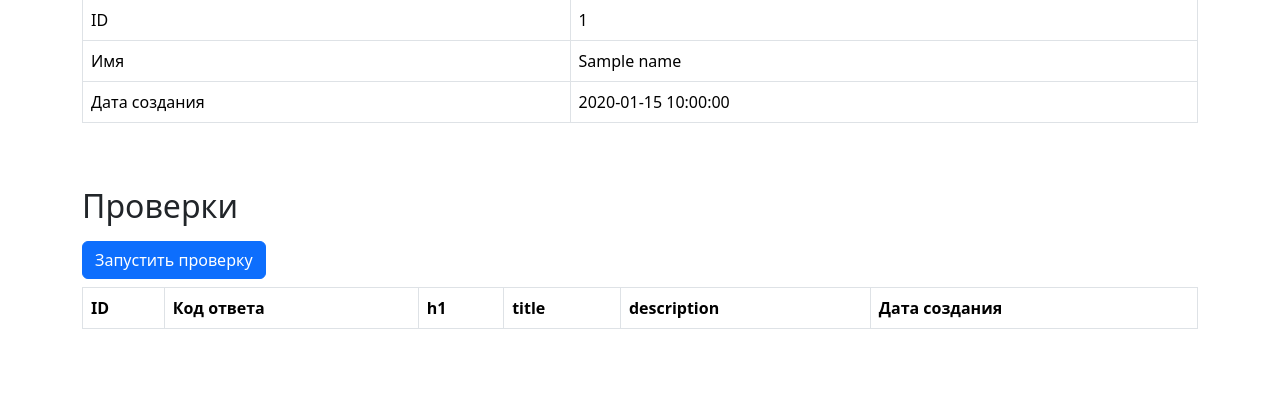
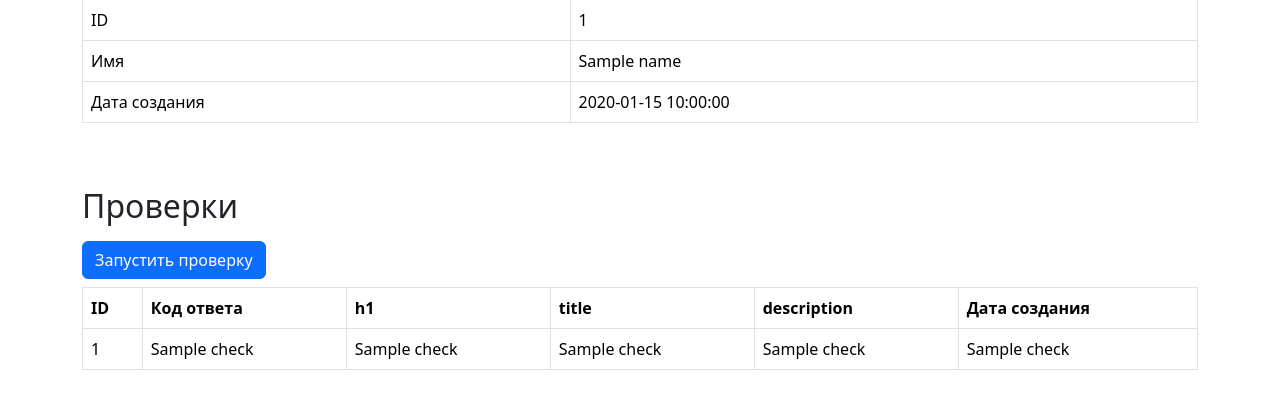
Before and after one commit to Pryanik0071/python-project-83, a Flask app: template page_analyzer/templates/get_url/index.html in a window 1280 px wide. Shown: the part 129-538 px from the top of the page. Run offline with Flask 3, Linux system fonts and the light colour scheme; the template is opened without the code that fills it: most values are stand-ins (such as "Sample title", 1, 10 or a date in 2020); lists and menus that the app fills with data are empty; some libraries are stand-ins or nearby versions.

Commit message:
Add: checks table html

```diff
--- a/page_analyzer/templates/get_url/index.html
+++ b/page_analyzer/templates/get_url/index.html
@@ -28,7 +28,7 @@
           </table>
         </div>
         <h2 class="mt-5 mb-3">Проверки</h2>
-        <form method="post" action="/urls/1/checks">
+        <form method="post" action="{{ url_for('checks', id=id) }}">
           <input type="submit" class="btn btn-primary" value="Запустить проверку">
         </form>
         <div>
@@ -44,6 +44,16 @@
               </tr>
             </thead>
             <tbody>
+              {% for check in checks %}
+                <tr>
+                  <td>{{ check[0] }}</td>
+                  <td>{{ check[1] }}</td>
+                  <td>{{ check[2] }}</td>
+                  <td>{{ check[3] }}</td>
+                  <td>{{ check[4] }}</td>
+                  <td>{{ check[5] }}</td>
+                </tr>
+              {% endfor %}
             </tbody>
           </table>
         </div>
```
Lines whose indentation alone changed are shown as unchanged.
